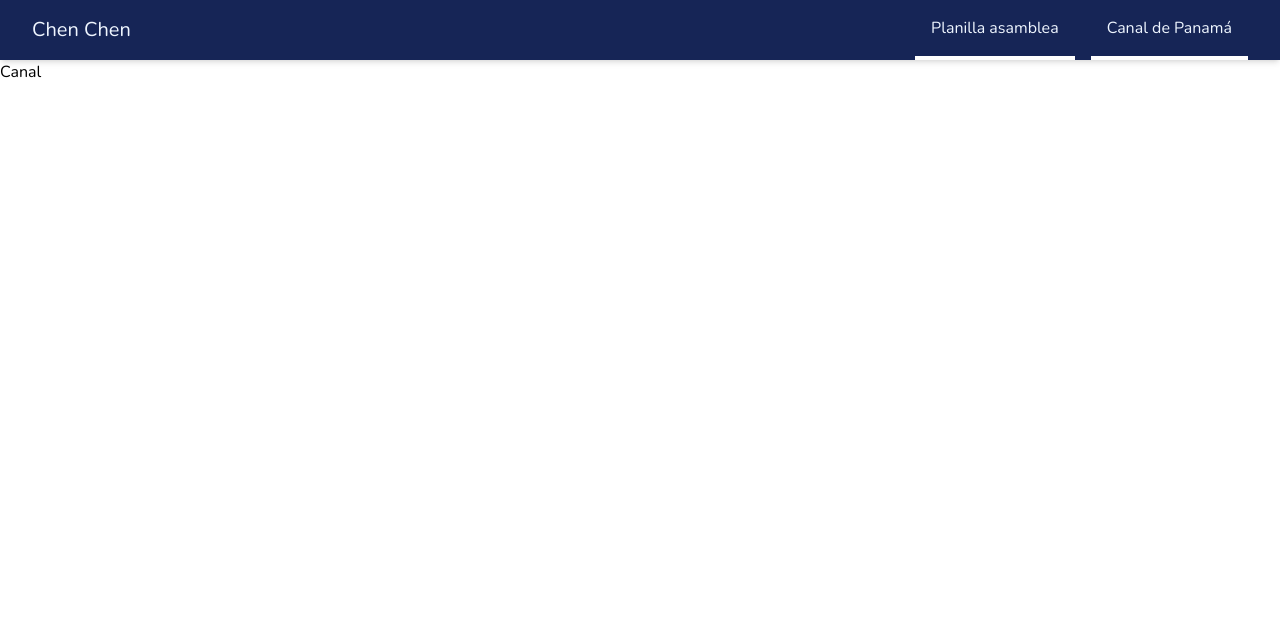
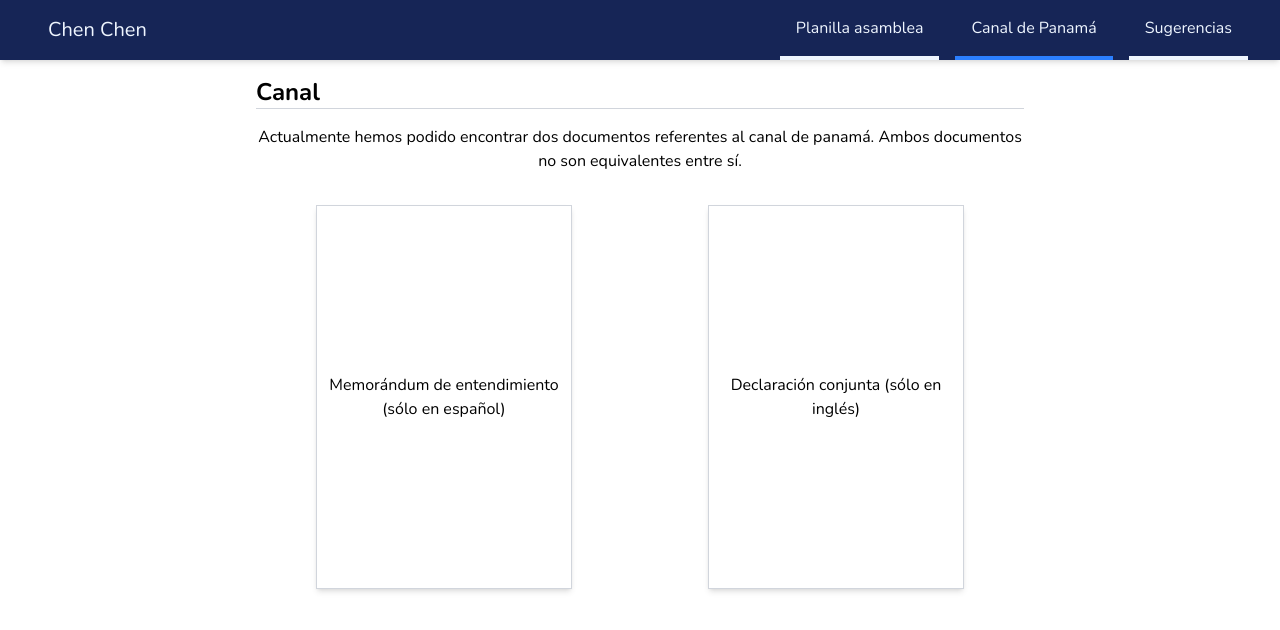
Before and after one commit to jcastaneda06/chenchen-panama, a React (Vite) app: page /canal in a window 1280 px wide. Shown: the top 630 px of the page. Built offline with nearby package versions, Linux system fonts and the light colour scheme.

Commit message:
Added canal page and page indicator

```diff
--- a/src/components/Navbar.tsx
+++ b/src/components/Navbar.tsx
@@ -12,16 +12,13 @@ const LinksList: FC<PropsWithChildren<LinksListProps>> = (props) => {
   const navigate = useNavigate();
   const pathname = window.location.pathname;
 
-  const className = `link-button h-full p-4 ${
-    isMobile ? "border-0" : "border-b"
-  }`;
   return (
     <>
       <li>
         <button
-          className={`${className} ${
-            pathname === "/canal" ? "border-b-blue-500" : ""
-          }`}
+          className={`link-button h-full p-4
+            ${isMobile ? "border-0" : "border-b"}
+            ${pathname === "/planilla-asamblea" ? "border-blue-500" : ""}`}
           onClick={() => {
             navigate("/planilla-asamblea");
             if (onAfterNavigate) onAfterNavigate();
@@ -33,15 +30,29 @@ const LinksList: FC<PropsWithChildren<LinksListProps>> = (props) => {
       {isMobile && <span className="border-b border-gray-500" />}
       <li>
         <button
-          className={`${className} ${
-            pathname === "/canal" ? "border-b-blue-500" : ""
-          }`}
+          className={`link-button h-full p-4
+            ${isMobile ? "border-0" : "border-b"}
+            ${pathname === "/canal" ? "border-blue-500" : ""}`}
           onClick={() => {
             navigate("/canal");
             if (onAfterNavigate) onAfterNavigate();
           }}
         >
           Canal de Panamá
+        </button>
+      </li>
+      {isMobile && <span className="border-b border-gray-500" />}
+      <li>
+        <button
+          className={`link-button h-full p-4
+            ${isMobile ? "border-0" : "border-b"}
+            ${pathname === "/sugerencias" ? "border-blue-500" : ""}`}
+          onClick={() => {
+            navigate("/sugerencias");
+            if (onAfterNavigate) onAfterNavigate();
+          }}
+        >
+          Sugerencias
         </button>
       </li>
     </>
@@ -77,8 +88,11 @@ const Navbar: FC = () => {
 
   return (
     <>
-      <nav className=" bg-blue-950 text-blue-50 shadow-md flex justify-between items-center px-8 cursor-pointer">
-        <button className="text-xl m-0" onClick={() => navigate("/")}>
+      <nav className="sticky top-0 bg-blue-950 text-blue-50 shadow-md flex justify-between items-center px-8 ">
+        <button
+          className="text-xl m-0 p-4 cursor-pointer"
+          onClick={() => navigate("/")}
+        >
           Chen Chen
         </button>
 
--- a/src/index.css
+++ b/src/index.css
@@ -15,7 +15,7 @@ html, body {
 }
 
 .link-button {
-    @apply border-b-4 border-white hover:cursor-pointer hover:border-blue-500;
+    @apply border-b-4 hover:cursor-pointer hover:border-blue-500;
 }
 
 table {
--- /dev/null
+++ b/src/layout/MainLayout.tsx
@@ -0,0 +1,29 @@
+import { Outlet, useLocation } from "react-router";
+import Navbar from "../components/Navbar";
+
+const pageNames: { [key: string]: string } = {
+  "/planilla-asamblea": "Planilla Asamblea",
+  "/canal": "Canal",
+  "/": "",
+};
+
+const MainLayout = () => {
+  const pathname = useLocation().pathname;
+  console.log(pathname);
+  return (
+    <>
+      <Navbar />
+      <main className="mx-4 sm:mx-16 md:mx-24 lg:mx-64 pt-4">
+        <h1 className="text-2xl font-bold">{pageNames[pathname]}</h1>
+        {pathname !== "/" && (
+          <span className="block border-b border-b-gray-300 w-full h-[1px] mb-4" />
+        )}
+        <Outlet />
+      </main>
+    </>
+  );
+};
+
+MainLayout.displayName = "MainLayout";
+
+export default MainLayout;
--- a/src/pages/Canal.tsx
+++ b/src/pages/Canal.tsx
@@ -1,7 +1,43 @@
 import { FC } from "react";
+import JointDeclaration from "../assets/data/joint-declaration.jpeg";
+import Memorandum from "../assets/data/memorandum-entendimiento.pdf";
+
+type PageProps = {
+  title: string;
+  file: string;
+};
+
+const Page: FC<PageProps> = (props) => {
+  const { title, file } = props;
+  return (
+    <a
+      className="flex justify-center items-center text-center h-96 w-64 border border-gray-300 shadow-md"
+      href={file}
+    >
+      <p className="decoration-0">{title}</p>
+    </a>
+  );
+};
 
 const Canal: FC = () => {
-  return <h1>Canal</h1>;
+  return (
+    <article className="text-center pb-4">
+      <p className="mb-8">
+        Actualmente hemos podido encontrar dos documentos referentes al canal de
+        panamá. Ambos documentos no son equivalentes entre sí.
+      </p>
+      <div className="flex justify-around items-center flex-wrap gap-4">
+        <Page
+          title="Memorándum de entendimiento (sólo en español)"
+          file={Memorandum}
+        />
+        <Page
+          title="Declaración conjunta (sólo en inglés)"
+          file={JointDeclaration}
+        />
+      </div>
+    </article>
+  );
 };
 
 Canal.displayName = "Canal";
--- a/src/pages/Home.tsx
+++ b/src/pages/Home.tsx
@@ -9,7 +9,7 @@ const Home: FC = () => {
     navigate(page);
   };
   return (
-    <main className="flex flex-col text-center p-4 gap-4 sm:mx-32 md:mx-64 lg:mx-96">
+    <main className="flex flex-col text-center p-4 gap-4">
       <article>
         <p className="text-xl font-bold">🙋🏽‍♂️ ¡Bienvenid@!</p>
         <p className="text-md text-gray-500">
--- a/src/pages/PlanillaAsamblea.tsx
+++ b/src/pages/PlanillaAsamblea.tsx
@@ -83,8 +83,8 @@ const PlanillaAsamblea: FC = () => {
     setFilters({ ...filters });
   };
   return (
-    <div className="mx-4 sm:mx-16 md:mx-32 lg:mx-52">
-      <div className="flex flex-col md:flex-row py-4 gap-4">
+    <div className="">
+      <div className="flex flex-col md:flex-row pb-4 gap-4">
         <div className="flex flex-col gap-4 basis-1/2 min-w-0">
           <div className="input-base flex items-center gap-2 px-2">
             <Search className="text-gray-500" />
--- a/src/router/index.tsx
+++ b/src/router/index.tsx
@@ -1,18 +1,13 @@
-import { createBrowserRouter, Outlet } from "react-router-dom";
+import { createBrowserRouter } from "react-router-dom";
 import Home from "../pages/Home";
 import PlanillaAsamblea from "../pages/PlanillaAsamblea";
 import Canal from "../pages/Canal";
-import Navbar from "../components/Navbar";
+import MainLayout from "../layout/MainLayout";
 
 export const router = createBrowserRouter([
   {
     path: "/",
-    element: (
-      <>
-        <Navbar />
-        <Outlet />
-      </>
-    ),
+    element: <MainLayout />,
     children: [
       {
         path: "/",
```
Also changed, not shown: src/assets/data/joint-declaration.jpeg (added), 1 other file (tests, documents, lock files or other folders).
